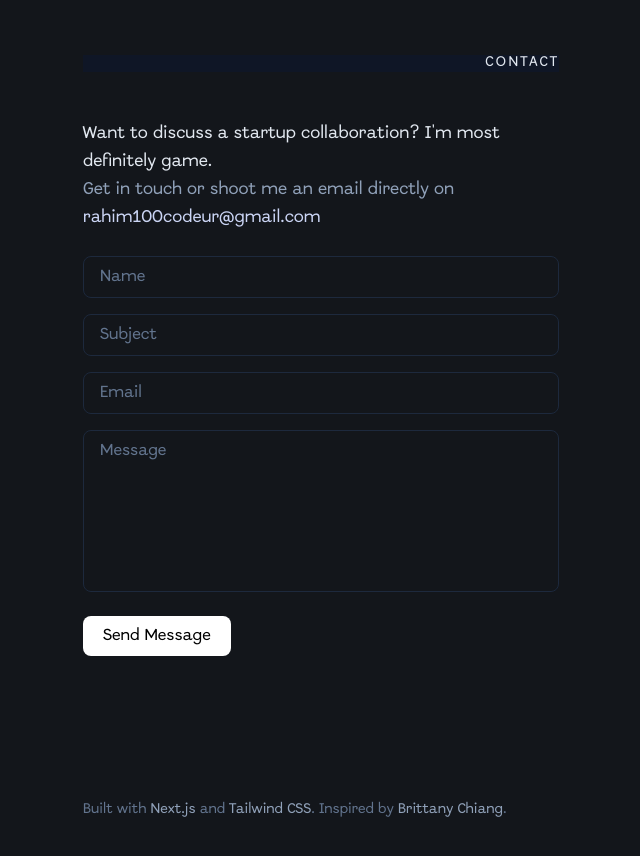
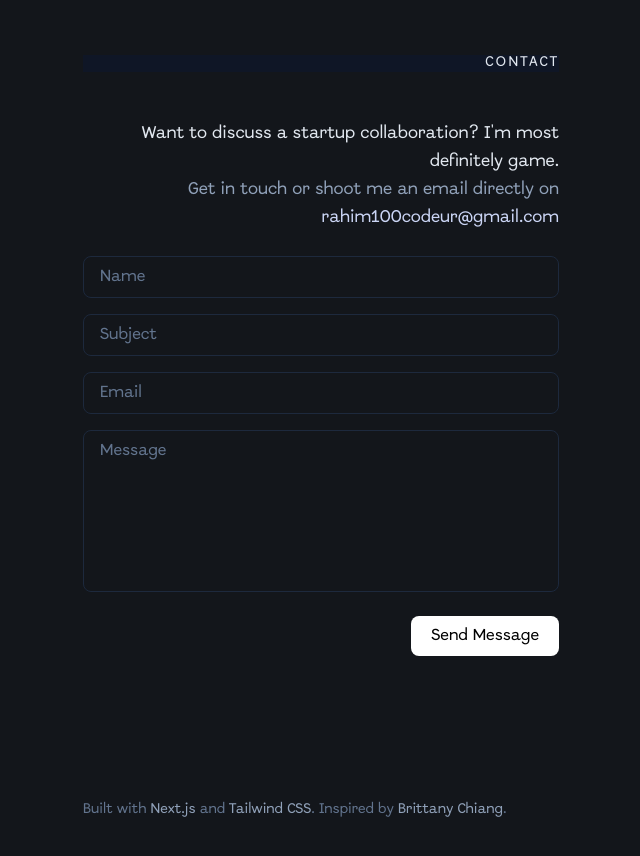
Before and after one commit to Rahim10020/freelance_portfolio, a Next.js app: page / in a window 1280 px wide. Shown: the part 2260-3116 px from the top of the page, without its empty margins (561-1201 px from the left). Built offline with nearby package versions, Linux system fonts and the light colour scheme; no server answers.

Commit message:
place contact to the right

```diff
--- a/src/components/sections/Contact.tsx
+++ b/src/components/sections/Contact.tsx
@@ -57,7 +57,7 @@ export default function Contact() {
       className="mb-16 scroll-mt-16 md:mb-24 lg:mb-36 lg:scroll-mt-24"
     >
       <SectionTitle>{t.contact.title}</SectionTitle>
-
+      <div className="text-right">
         <div className="space-y-6">
           <div>
             <p className="text-body font-display text-slate-200">
@@ -147,6 +147,7 @@ export default function Contact() {
             )}
           </form>
         </div>
+      </div>
     </section>
   );
 }
```
Lines whose indentation alone changed are shown as unchanged.
